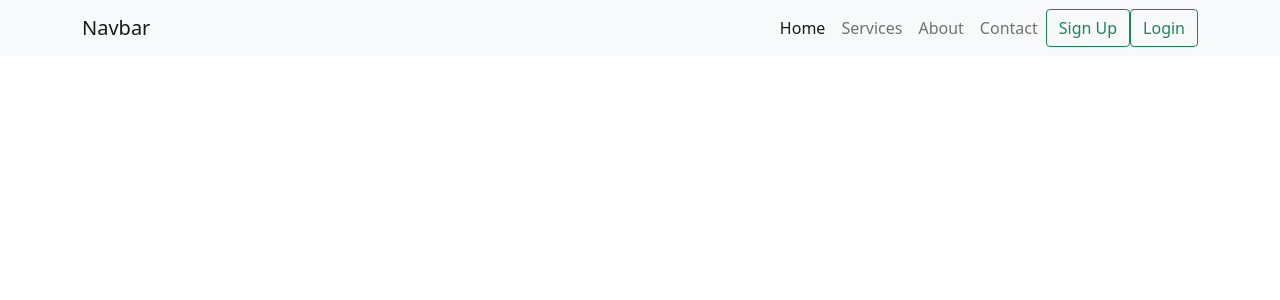
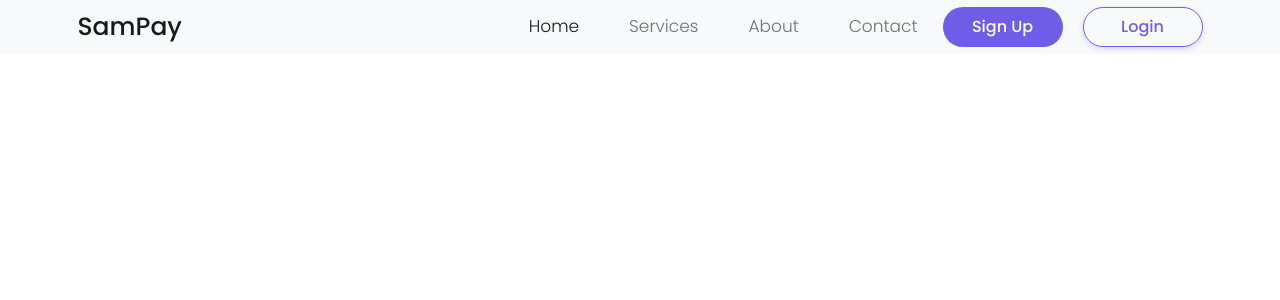
Before and after one commit to samstyle321/sam-pay, a React (Create React App) app: page / in a window 1280 px wide. Shown: the top 300 px of the page. Built offline with nearby package versions, Linux system fonts and the light colour scheme.

Commit message:
Navbar Style

```diff
--- a/src/Navbar.js
+++ b/src/Navbar.js
@@ -6,8 +6,8 @@
       <section className="navar-bg">
         <nav class="navbar navbar-expand-lg navbar-light bg-light">
           <div class="container">
-            <a class="navbar-brand" href="#">
-              Navbar
+            <a class="navbar-brand" href="">
+              SamPay
             </a>
             <button
               class="navbar-toggler"
@@ -23,12 +23,12 @@
             <div class="collapse navbar-collapse" id="navbarSupportedContent">
               <ul class="navbar-nav ms-auto mb-2 mb-lg-0">
                 <li class="nav-item">
-                  <a class="nav-link active" aria-current="page" href="#">
+                  <a class="nav-link active" aria-current="page" href="">
                     Home
                   </a>
                 </li>
                 <li class="nav-item">
-                  <a class="nav-link" href="#">
+                  <a class="nav-link" href="">
                     Services
                   </a>
                 </li>
@@ -38,16 +38,16 @@
                   </a>
                 </li>
                 <li class="nav-item">
-                  <a class="nav-link" href="#">
+                  <a class="nav-link" href="">
                     Contact
                   </a>
                 </li>
               </ul>
               <form>
-                <button class="btn btn-outline-success" type="submit">
+                <button class="btn  btn-style" type="submit">
                   Sign Up
                 </button>
-                <button class="btn btn-outline-success" type="submit">
+                <button class="btn btn-style btn-style-border" type="submit">
                   Login
                 </button>
               </form>
--- a/src/index.css
+++ b/src/index.css
@@ -1,13 +1,107 @@
-body {
+@import url("https://fonts.googleapis.com/css2?family=Poppins:wght@300;500;700&display=swap");
+
+* {
   margin: 0;
-  font-family: -apple-system, BlinkMacSystemFont, 'Segoe UI', 'Roboto', 'Oxygen',
-    'Ubuntu', 'Cantarell', 'Fira Sans', 'Droid Sans', 'Helvetica Neue',
-    sans-serif;
-  -webkit-font-smoothing: antialiased;
-  -moz-osx-font-smoothing: grayscale;
+  padding: 0;
+  box-sizing: border-box;
+  font-family: "Poppins", sans-serif;
 }
 
-code {
-  font-family: source-code-pro, Menlo, Monaco, Consolas, 'Courier New',
-    monospace;
+:root {
+  --bgcolor: #f1f5fd;
+  --primary-color: #6f5de7;
+  --text-color: #828286;
+  --main-text-color: #333333;
 }
+
+html {
+  font-size: 62.5%;
+}
+
+a {
+  text-decoration: none;
+  color: #fff;
+}
+
+h1,
+h2,
+h3,
+h4,
+h5,
+h6 {
+  color: #333333;
+}
+
+/* ========== Navbar ============*/
+.navbar-bg {
+  background-color: var(--bgcolor);
+  padding: 2rem 0;
+  z-index: 99;
+  position: relative;
+}
+.navbar .container .navbar-brand {
+  font-size: 2.5rem;
+}
+.navbar li {
+  padding: 0 2rem;
+}
+.navbar li a {
+  font-size: 1.7rem;
+  font-weight: lighter;
+}
+.navbar li a:hover {
+  color: var(--primary-color) !important;
+  text-shadow: 0 0.2rem 0.3rem rgba(183, 171, 255, 0.5);
+}
+.btn-style {
+  width: 12rem !important;
+  height: 4rem !important;
+  border-radius: 2rem !important;
+  color: #fff !important;
+  background-color: var(--primary-color) !important;
+  text-transform: capitalize !important;
+  font-size: 1.6rem !important;
+}
+.btn-style:first-child {
+  margin-right: 2rem;
+}
+.btn-style:hover {
+  border: 0.1rem solid var(--primary-color) !important;
+  background-color: transparent !important;
+  color: var(--primary-color) !important;
+  box-shadow: 0 0.2rem 0.5rem rgba(183, 171, 255, 0.5) !important;
+}
+.btn-style-border {
+  border: 0.1rem solid var(--primary-color) !important;
+  background-color: transparent !important;
+  color: var(--primary-color) !important;
+  box-shadow: 0 0.2rem 0.5rem rgba(183, 171, 255, 0.5) !important;
+}
+.btn-style-border:hover {
+  color: #fff !important;
+  background-color: var(--primary-color) !important;
+  box-shadow: 0 0.2rem 0.5rem rgba(183, 171, 255, 0.5) !important;
+}
+
+/* ========== Responsive ============*/
+
+@media (min-width: 1500px) {
+  .container,
+  .container-lg,
+  .container-md,
+  .container-sm,
+  .container-xl,
+  .container-xxl {
+    max-width: 1500px !important;
+  }
+}
+@media (min-width: 1400px) {
+  .container,
+  .container-lg,
+  .container-md,
+  .container-sm,
+  .container-xl,
+  .container-xxl {
+    max-width: 1400px;
+  }
+}
```
